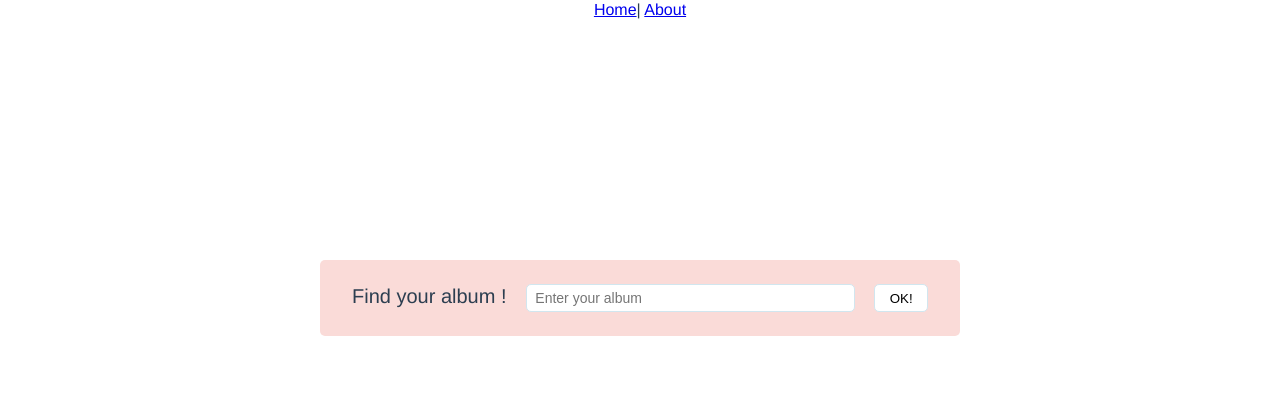
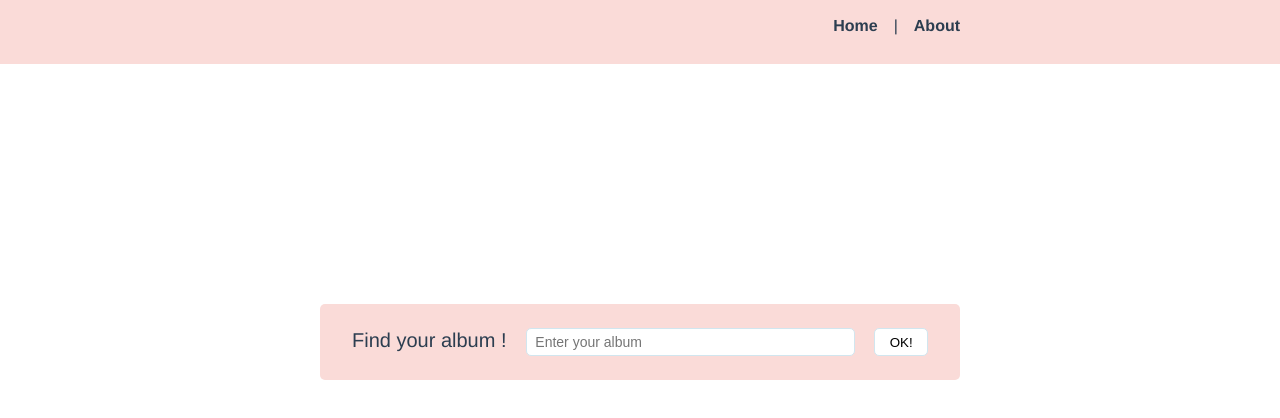
Before and after one commit to eugemiran/vue-deezample, a Vue app: page / in a window 1280 px wide. Shown: the top 418 px of the page. Built offline with nearby package versions, Linux system fonts and the light colour scheme; no server answers.

Commit message:
Create navbar component

```diff
--- a/src/App.vue
+++ b/src/App.vue
@@ -1,16 +1,23 @@
 <template>
   <div id="app">
-    <div id="nav">
-      <router-link to="/">Home</router-link>|
-      <router-link to="/about">About</router-link>
-    </div>
+    <NavBar />
     <router-view />
   </div>
 </template>
 
+<script lang="ts">
+import NavBar from "@/components/NavBar";
+
+export default {
+  components: {
+    NavBar
+  }
+};
+</script>
 <style lang="scss">
+@import "@/styles/constants";
 #app {
-  color: #2c3e50;
+  color: $dark-blue;
   display: flex;
   flex-direction: column;
   font-family: Avenir, Helvetica, Arial, sans-serif;
--- /dev/null
+++ b/src/components/NavBar.vue
@@ -0,0 +1,47 @@
+<template>
+  <div class="nav">
+    <div class="nav__wrapper">
+      <div class="nav__logo" />
+      <div class="nav__menu">
+        <router-link class="nav__menu__item" to="/">Home</router-link>|
+        <router-link class="nav__menu__item" to="/about">About</router-link>
+      </div>
+    </div>
+  </div>
+</template>
+
+<script>
+export default {};
+</script>
+
+<style lang="scss">
+@import "@/styles/constants";
+
+.nav {
+  background: $salmon;
+  height: 4rem;
+
+  &__wrapper {
+    display: flex;
+    margin: auto;
+    padding-top: 1rem;
+    width: $header-with;
+  }
+  &__logo {
+    flex: 1;
+    height: 100%;
+  }
+
+  &__menu {
+    display: flex;
+    flex: 1;
+    justify-content: flex-end;
+    &__item {
+      margin: 0 1rem;
+    }
+    :last-child {
+      margin-right: 0;
+    }
+  }
+}
+</style>
--- a/src/styles/constants.scss
+++ b/src/styles/constants.scss
@@ -1,5 +1,8 @@
+$background-gray: #eff5f9;
+$background-light-blue: #eaf9ff;
+$dark-blue: #2c3e50;
+$header-with: 40rem;
+$mercury: #ff8e83;
+$salmon: #fadbd8;
 $input-border: #d1e6ef;
 $white: #ffff;
-$background-light-blue: #eaf9ff;
-$background-gray: #eff5f9;
-$salmon: #fadbd8;
--- a/src/styles/styles.scss
+++ b/src/styles/styles.scss
@@ -13,6 +13,16 @@ body {
   text-rendering: optimizeLegibility;
   text-shadow: rgba(0, 0, 0, 0.01) 0 0 1px;
   -webkit-text-size-adjust: 100%;
+}
+
+a {
+  color: $dark-blue;
+  font-weight: 600;
+  text-decoration: none;
+
+  &:hover {
+    color: rgba($dark-blue, 0.5);
+  }
 }
 
 input {
```
